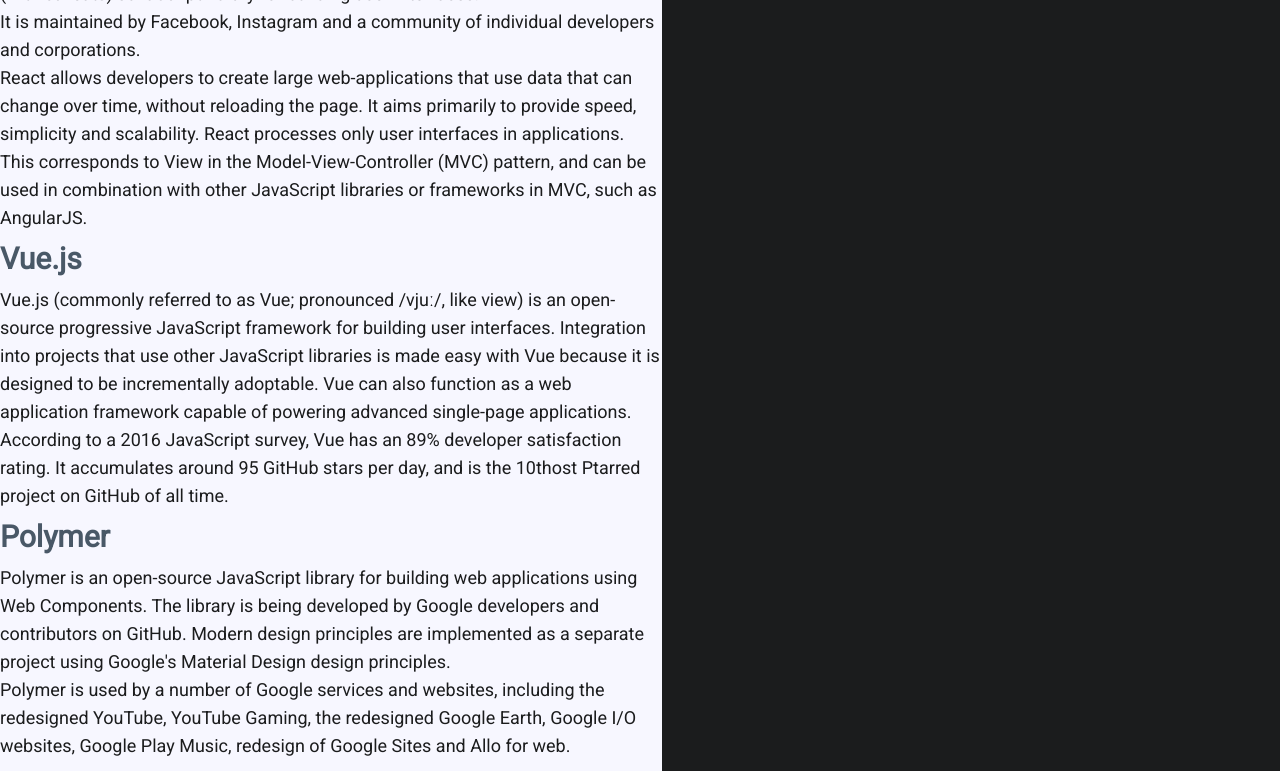
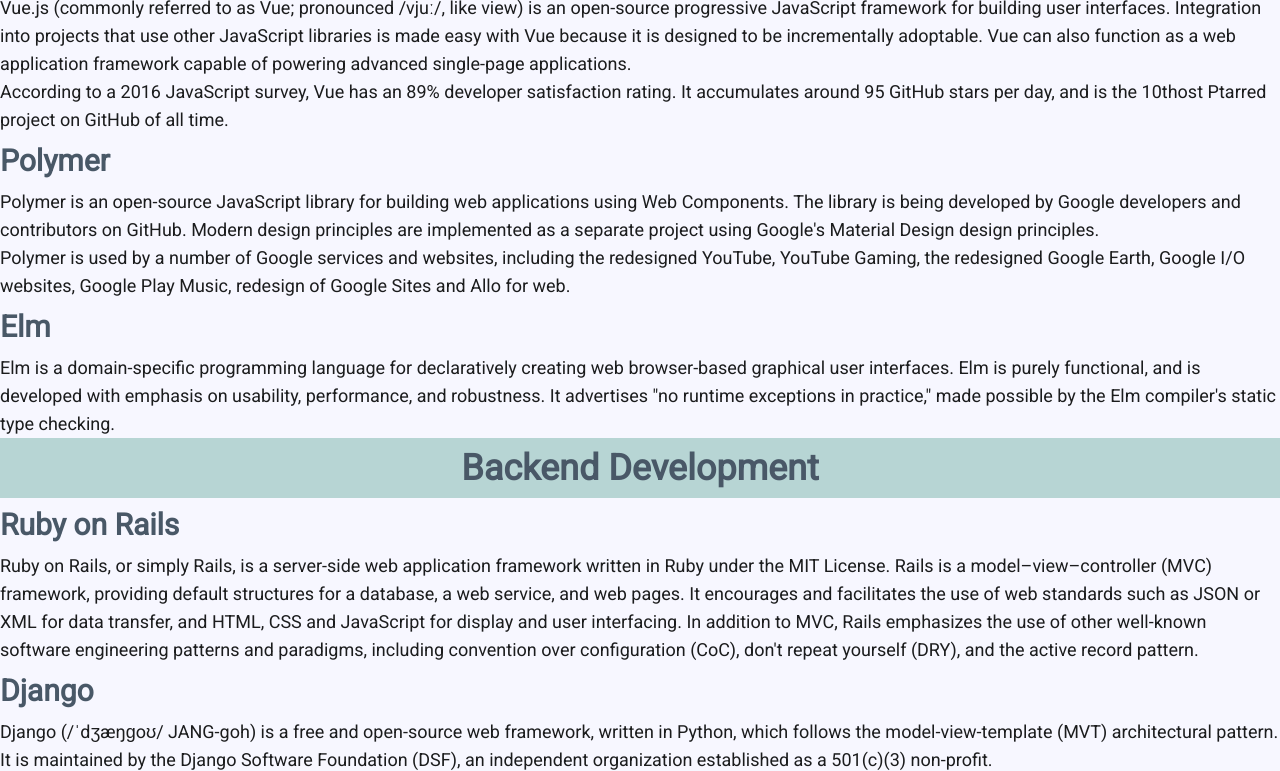
Before and after one commit to trueshizus/training_vanilla_web_development, a plain HTML site: page index.html in a window 1280 px wide. Shown: the part 590-1361 px from the top of the page. Drawn offline with Linux system fonts and the light colour scheme.

```diff
--- a/css/style.css
+++ b/css/style.css
@@ -60,11 +60,3 @@ section h2 {
   text-align: center;
   background-color: #b7d5d4;
 }
-
-
-/* Grid */
-
-body {
-  display: grid;
-  grid-template: "head head" "aside main" "foot foot";
-}
```
Also changed, not shown: package-lock.json (added), 1 other file.
